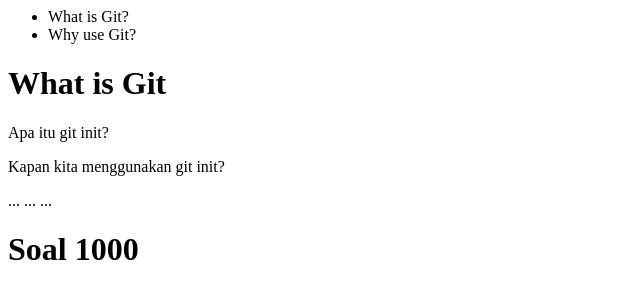
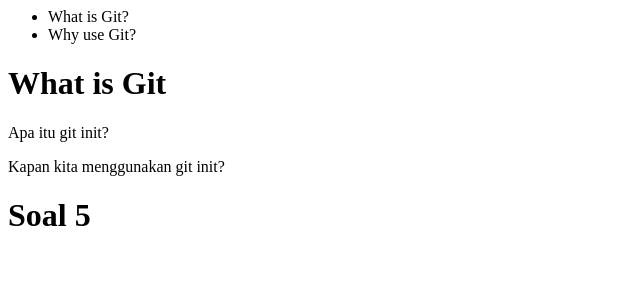
Before and after one commit to juanfrederick/ruang-belajar-1, a plain HTML site: page pages/question.html in a window 1280 px wide. Shown: the whole page, without its empty margins (0-640 px from the left). Drawn offline with Linux system fonts and the light colour scheme.

Commit message:
change 1000 to 5 question

```diff
--- a/pages/question.html
+++ b/pages/question.html
@@ -10,9 +10,6 @@
         <h1>What is Git</h1>
         <p>Apa itu git init?</p>
         <p>Kapan kita menggunakan git init?</p>
-        ...
-        ...
-        ...
-        <h1>Soal 1000</h1>
+        <h1>Soal 5</h1>
     </body>
 </html>
```
